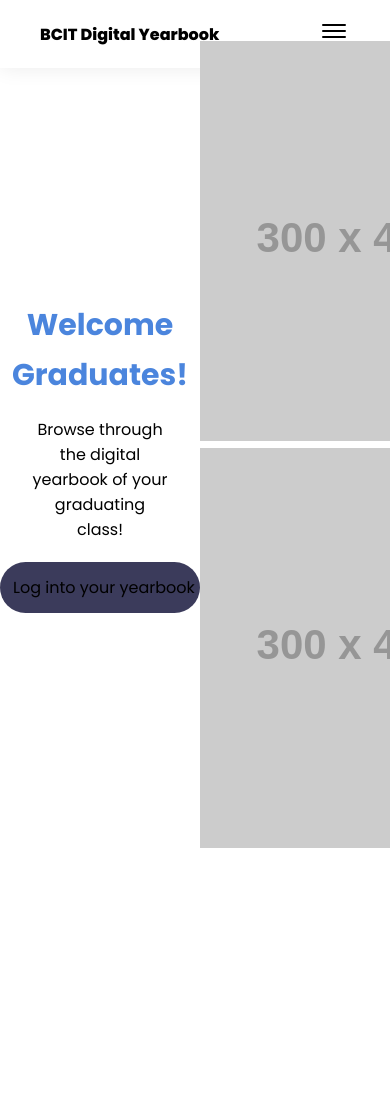
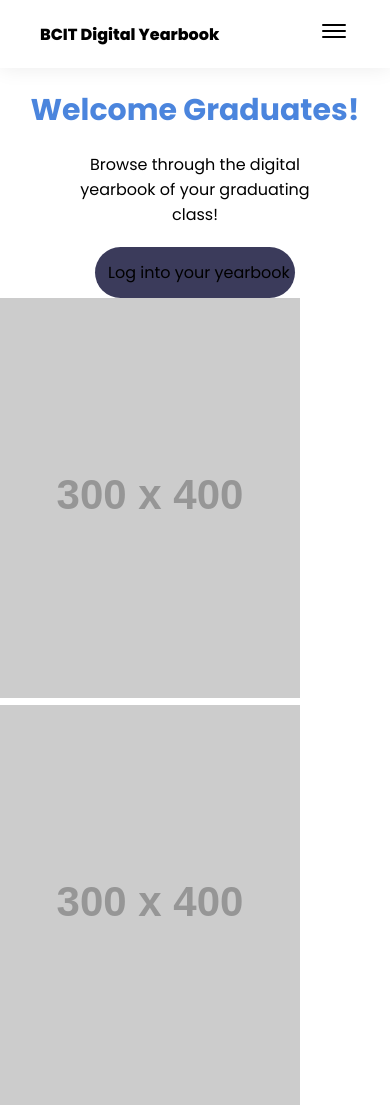
Before and after one commit to manhellis/yearbook, a PHP site: page /index.html in a window 390 px wide; the page is wider, and only the part inside the window is pictured. Before the commit the page ends 848 px from the top of that part, so only its background shows below. Run offline with PHP 8.4, Linux system fonts and the light colour scheme; grey boxes labelled with a size stand in for pictures from a placeholder-image service; some libraries are stand-ins or nearby versions; some web fonts are replaced.

Commit message:
Allow content to span whole screen when on mobile

```diff
--- a/styles/homepage.css
+++ b/styles/homepage.css
@@ -17,9 +17,10 @@ body {
 
 main {
     display: flex;
-    flex-direction: row;
+    flex-direction: column;
     align-items: center;
     height: 90vh;
+    width: 100%;
 }
 
 header {
```
